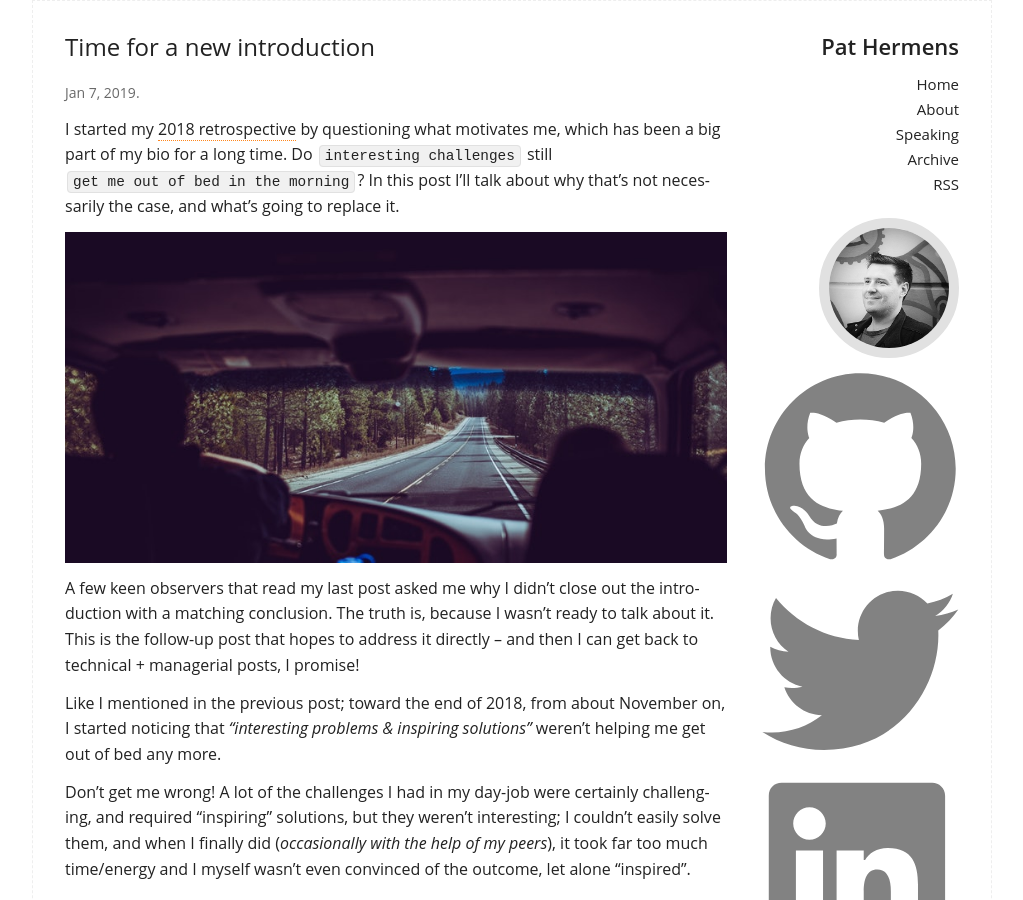
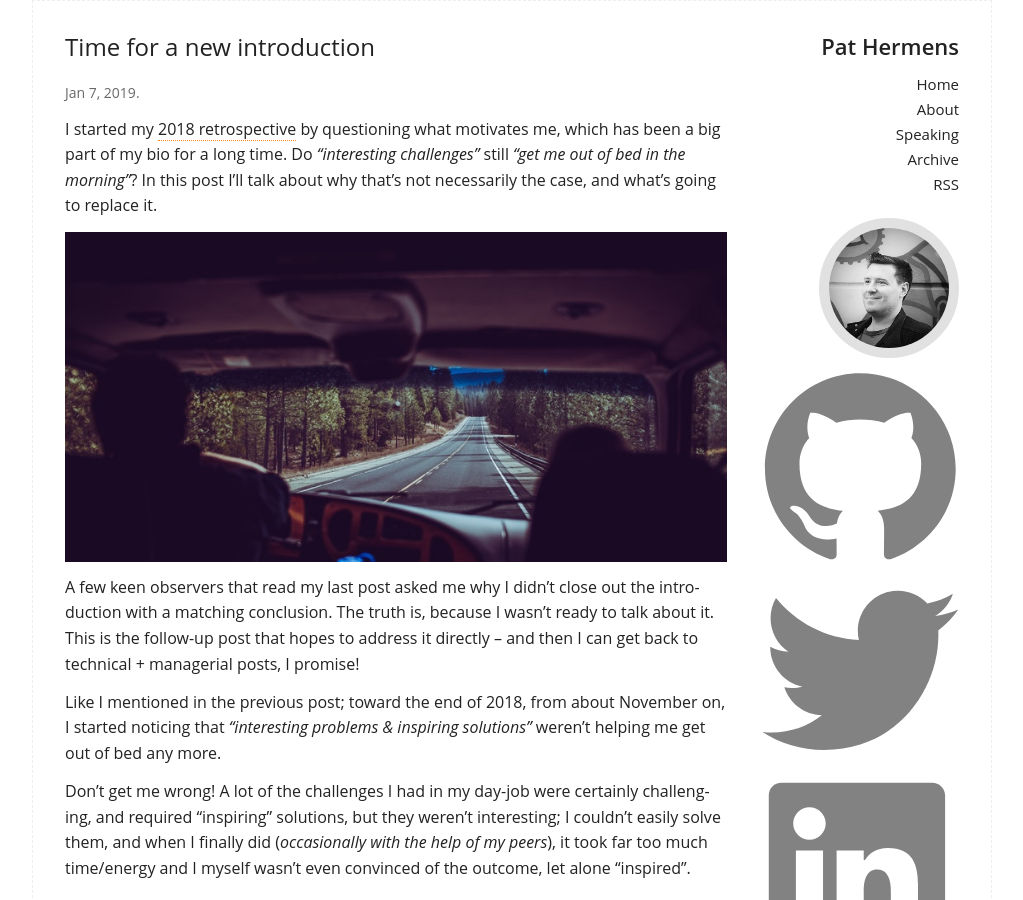
Before and after one commit to PHeonix25/PHeonix25.github.io, a Jekyll site: the page built from _posts/2019-01-07-Time-for-a-new-introduction.md, in a window 1280 px wide and 900 px high. Shown: the whole window, without its empty margins (128-1151 px from the left). Built offline with Jekyll 4.4.1, drawn with Linux system fonts in a browser that asks for light colours; comment, search, counter and statistics services are not loaded; a style sheet for code colours, icons or effects is not loaded.

```diff
--- a/_posts/2019-01-07-Time-for-a-new-introduction.md
+++ b/_posts/2019-01-07-Time-for-a-new-introduction.md
@@ -7,7 +7,7 @@ published: true
 image: /assets/headers/2019-01-07-Time-for-a-new-introduction.png
 ---
 
-I started my [2018 retrospective](/2018/12/31/Wow-what-a-year/) by questioning what motivates me, which has been a big part of my bio for a long time. Do `interesting challenges` still `get me out of bed in the morning`? In this post I'll talk about why that's not necessarily the case, and what's going to replace it.
+I started my [2018 retrospective](/2018/12/31/Wow-what-a-year/) by questioning what motivates me, which has been a big part of my bio for a long time. Do _"interesting challenges"_ still _"get me out of bed in the morning"_? In this post I'll talk about why that's not necessarily the case, and what's going to replace it.
 
 <!--description-->
 ![2019-01-07-Time-for-a-new-introduction](/assets/headers/2019-01-07-Time-for-a-new-introduction.png)
```
